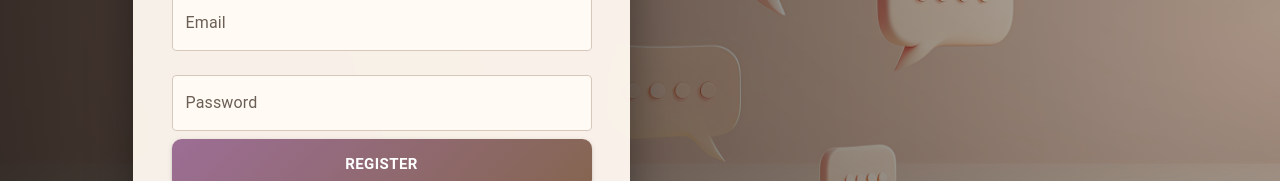
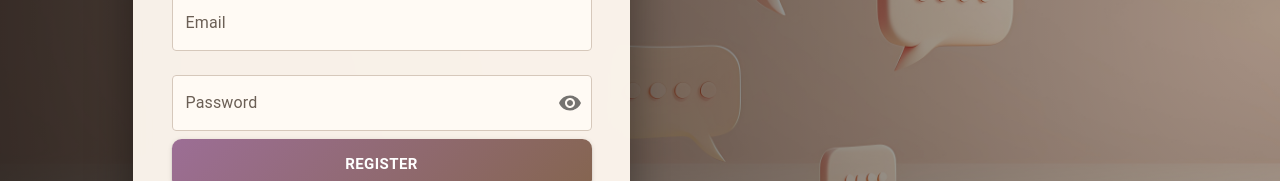
Before and after one commit to bhuvanika1102/Talksy-Chat_Application, a React (Create React App) app in the folder talksy-frontend/: page /register in a window 1280 px wide. Shown: the part 397-578 px from the top of the page. Built offline with nearby package versions, Linux system fonts and the light colour scheme.

Commit message:
Integrated view/hide password functionality

```diff
--- a/talksy-frontend/src/components/TextInput.js
+++ b/talksy-frontend/src/components/TextInput.js
@@ -1,7 +1,41 @@
-import { TextField } from "@mui/material";
+import { useState } from "react";
+import {
+  TextField,
+  IconButton,
+  InputAdornment
+} from "@mui/material";
+import { Visibility, VisibilityOff } from "@mui/icons-material";
 
-const TextInput = ({ label, ...props }) => {
-  return <TextField label={label} fullWidth margin="normal" {...props} />;
+const TextInput = ({ label, type = "text", ...props }) => {
+  const [showPassword, setShowPassword] = useState(false);
+
+  const isPassword = type === "password";
+
+  return (
+    <TextField
+      fullWidth
+      margin="normal"
+      label={label}
+      type={isPassword && showPassword ? "text" : type}
+      InputProps={
+        isPassword
+          ? {
+              endAdornment: (
+                <InputAdornment position="end">
+                  <IconButton
+                    onClick={() => setShowPassword(!showPassword)}
+                    edge="end"
+                  >
+                    {showPassword ? <VisibilityOff /> : <Visibility />}
+                  </IconButton>
+                </InputAdornment>
+              )
+            }
+          : undefined
+      }
+      {...props}
+    />
+  );
 };
 
 export default TextInput;
```
